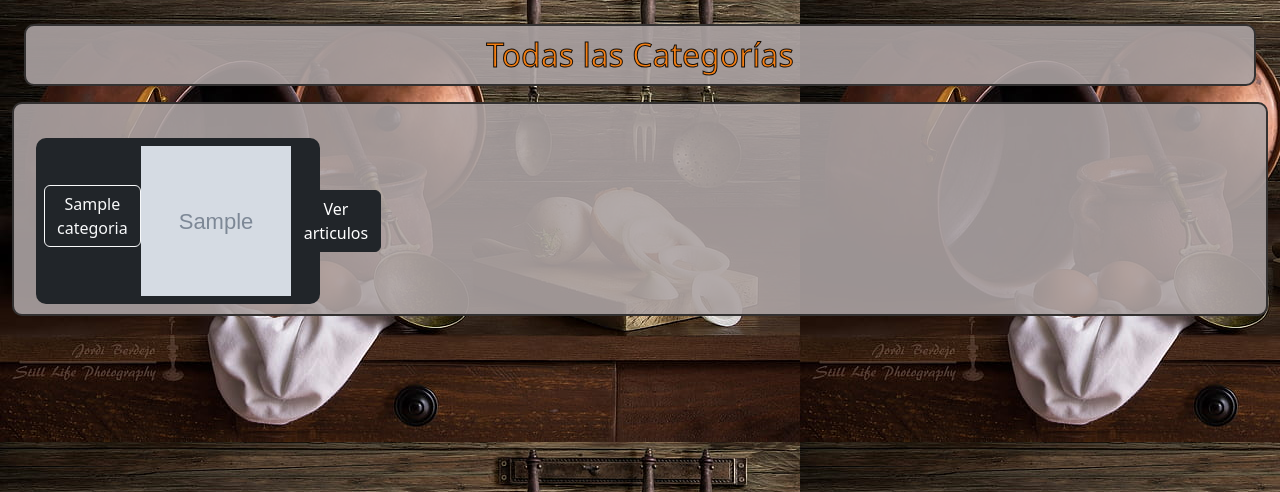
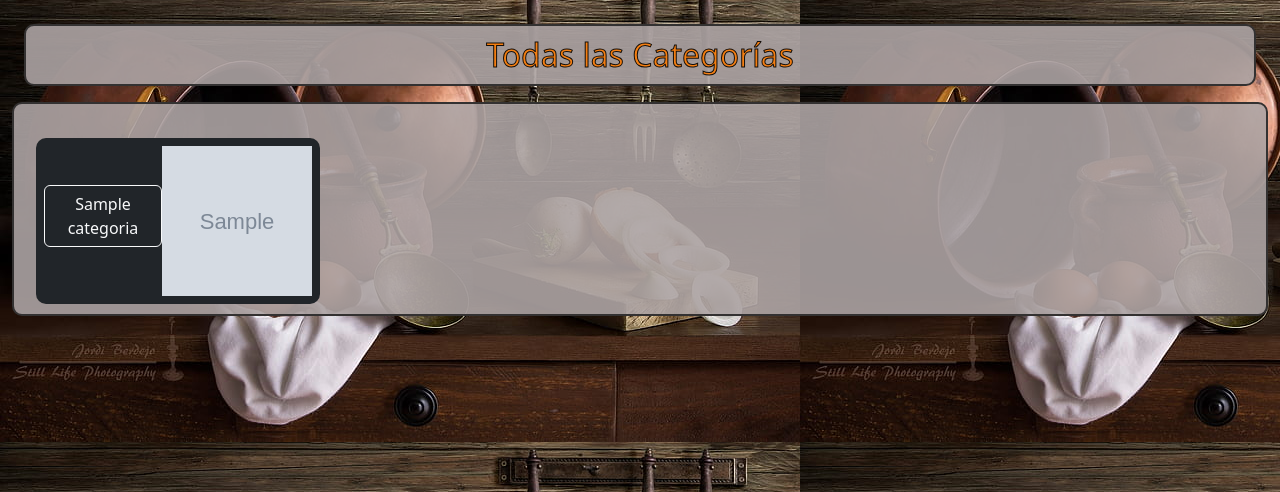
Before and after one commit to JustaDeathKnight/INFO2023, a Django app: page /categorias/ in a window 1280 px wide. Shown: the part 58-550 px from the top of the page. Run offline with Django 4.2, Linux system fonts and the light colour scheme; tables that the repository leaves empty hold one stand-in row (values such as "Sample post"); grey boxes marked "Sample" are stand-in pictures; some libraries are stand-ins or nearby versions.

Commit message:
fix categorias

```diff
--- a/repositorio/blog/templates/paginas/categorias.html
+++ b/repositorio/blog/templates/paginas/categorias.html
@@ -14,8 +14,6 @@
         <div>
           <img src="{{categoria.icono.url}}" alt="{{categoria.nombre}}">
         </div>
-        <a href="{% url 'articulos_por_categoria' categoria.id %}" class="btn btn-dark"> Ver articulos</a>
-
       </div>
     </div>
   </div>
```
